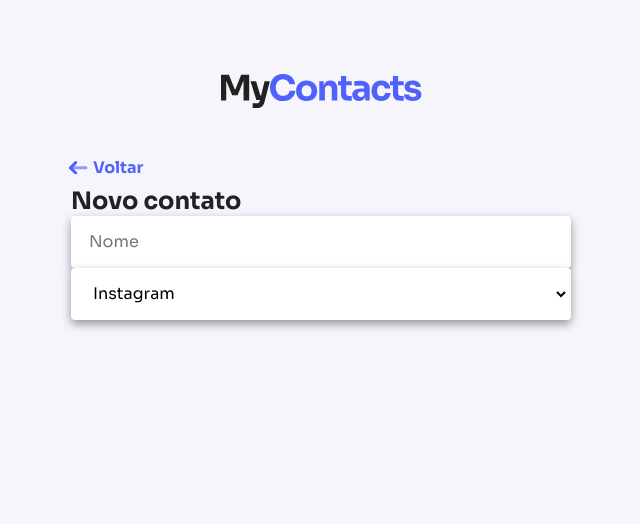
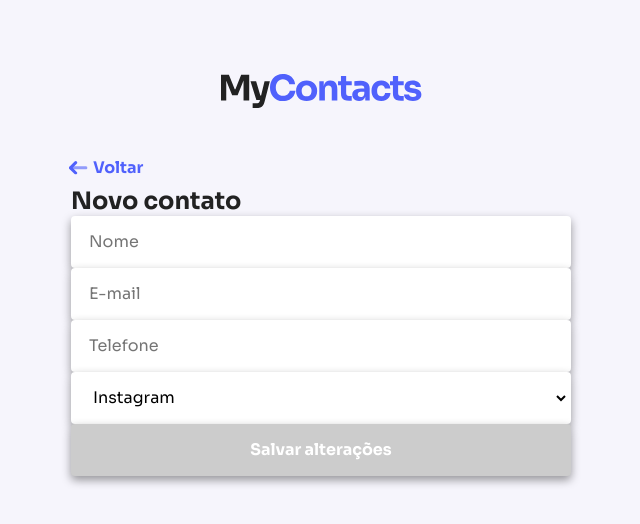
Before and after one commit to tatiane-kelli/mycontacts, a React (Create React App) app in the folder fe/: page /new in a window 1280 px wide. Shown: the top 524 px of the page, without its empty margins (319-959 px from the left). Built offline with nearby package versions, Linux system fonts and the light colour scheme.

Commit message:
create button component

```diff
--- /dev/null
+++ b/fe/src/components/Button.js
@@ -0,0 +1,27 @@
+import styled from 'styled-components';
+
+export default styled.button`
+  width: 100%;
+  height: 52px;
+  border: none;
+  background: ${({ theme }) => theme.colors.primary.main};
+  font-size: 16px;
+  box-shadow: 0px 4px 10px rgb(0, 0, 0, 0.4);
+  font-weight: bold;
+  color: #fff;
+  border-radius: 4px;
+  transition: background 0.2 ease-in;
+
+  &:hover {
+    background: ${({ theme }) => theme.colors.primary.light};
+  }
+
+  &:active {
+    background: ${({ theme }) => theme.colors.primary.dark};
+  }
+
+  &:disabled {
+    background: #ccc;
+    cursor: default;
+  }
+`;
--- a/fe/src/pages/NewContact/index.js
+++ b/fe/src/pages/NewContact/index.js
@@ -1,3 +1,4 @@
+import Button from '../../components/Button';
 import Input from '../../components/Input';
 import PageHeader from '../../components/PageHeader';
 import Select from '../../components/Select';
@@ -8,14 +9,23 @@ export default function NewContact() {
       <PageHeader
         title="Novo contato"
       />
+
       <Input
         placeholder="Nome"
+      />
+      <Input
+        placeholder="E-mail"
+      />
+      <Input
+        placeholder="Telefone"
       />
       <Select>
         <option value="123">Instagram</option>
         <option value="123">Facebook</option>
         <option value="123">Twitter</option>
       </Select>
+
+      <Button type="button" disabled>Salvar alterações</Button>
     </>
   );
 }
```
